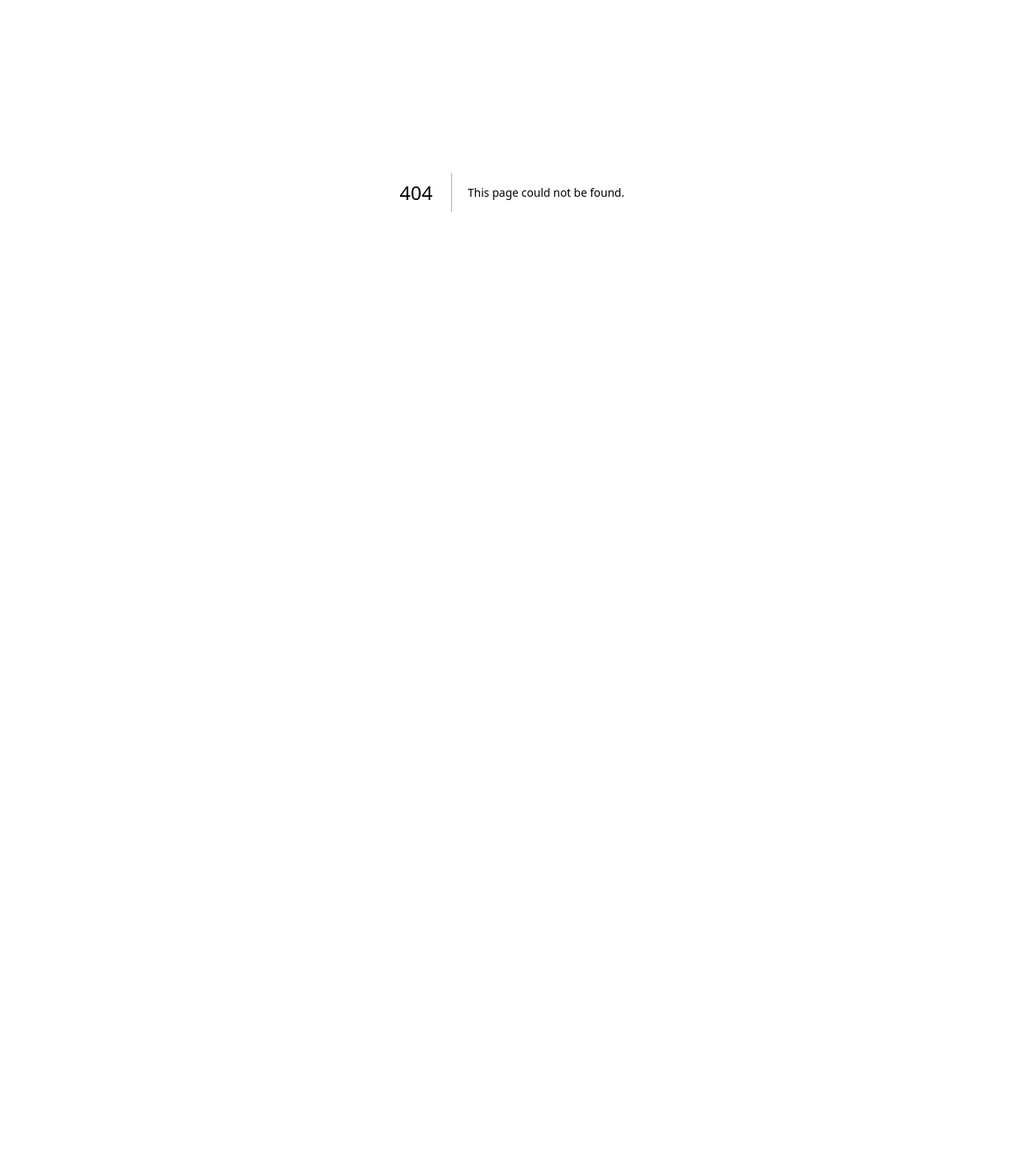
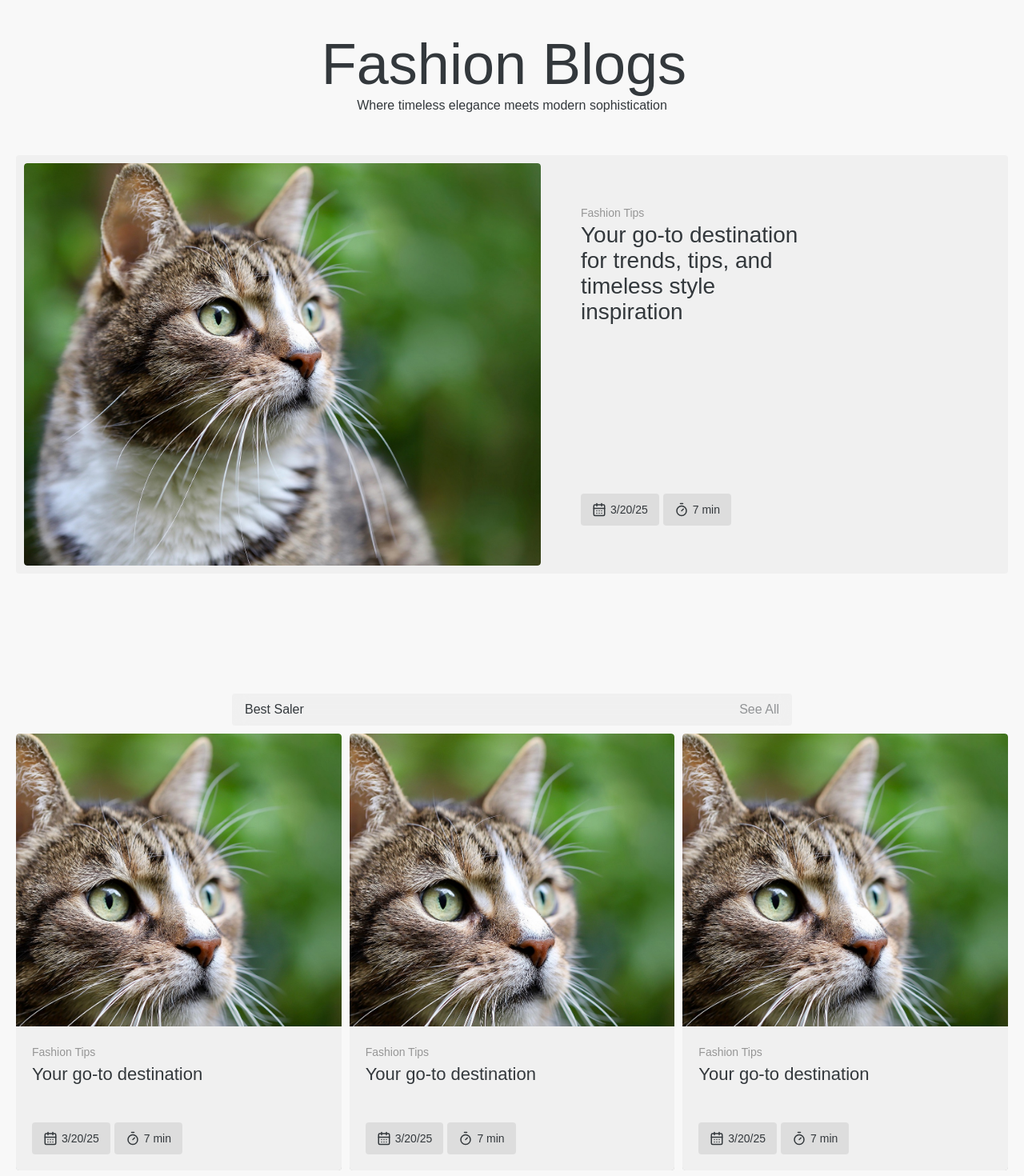
Before and after one commit to TamimHossain031/vintora, a Next.js app: page /blogs in a window 1280 px wide. Before the commit this address had no page. Shown: the part 160-1630 px from the top of the page at 80% size. Before the commit the page ends 800 px from the top, so only its background shows below. Built offline with nearby package versions, Linux system fonts and the light colour scheme; a web font is replaced by a local one.

Commit message:
inprogres

```diff
--- /dev/null
+++ b/app/blogs/layout.js
@@ -0,0 +1,10 @@
+import Footer from "@/components/common/Footer";
+
+export default function layout({children}) {
+  return (
+    <>
+    {children}
+    <Footer/>
+    </>
+  )
+}
--- /dev/null
+++ b/app/blogs/page.js
@@ -0,0 +1,126 @@
+'use client'
+import BlogEstimate from "@/components/ui/BlogEstimate";
+import PageHeader from "@/components/ui/PageHeader";
+import { motion } from "framer-motion";
+import Image from "next/image";
+import Link from "next/link";
+export default function page() {
+  return (
+    <section className="pt-[200px] max-w-[1440px] mx-auto px-5">
+      <PageHeader
+        title="Fashion Blogs"
+        subTitle="Where timeless elegance meets modern sophistication"
+      />
+      <div className="mb-[150px]">
+        <motion.div
+        initial={{ opacity: 0, y: 20 }}
+        whileInView={{ opacity: 1, y: 0 }}
+        transition={{ duration: 0.5, delay: 0.4 }}
+        className="mb-[150px]"
+        >
+          <Link href={"/"}>
+            <div className="p-[10px] rounded bg-[#f0f0f0] grid grid-cols-1 lg:grid-cols-2 xl:grid-cols-[1fr_minmax(0,_524px)] gap-[50px] group">
+              <div className="aspect-[786/612] overflow-hidden rounded">
+                <figure className="w-full h-full relative group-hover:scale-105 transition-all duration-500">
+                  <Image
+                    src="/hero/1.jpg"
+                    fill
+                    alt="hero"
+                    className="object-cover object-center rounded"
+                  />
+                </figure>
+              </div>
+
+              <div className="py-[50px] flex flex-col justify-between">
+                <div>
+                  <small className="text-sm text-[#969696]">Fashion Tips</small>
+                  <h5 className="text-[28px] font-medium leading-[32px] max-w-[300px]">
+                    Your go-to destination for trends, tips, and timeless style
+                    inspiration
+                  </h5>
+                </div>
+                <BlogEstimate />
+              </div>
+            </div>
+          </Link>
+        </motion.div>
+
+        <nav className="max-w-[700px] mx-auto px-4 flex justify-between w-full py-2 bg-[#ebebeb94] backdrop-blur-[10px] rounded sticky top-[100px] z-50 ">
+          <h4>Best Saler</h4>
+          <Link
+            href={"/"}
+            className="text-base opacity-50 hover:opacity-100 transition-all duration-300"
+          >
+            See All
+          </Link>
+        </nav>
+
+        <div className="grid grid-cols-1 md:grid-cols-2 lg:grid-cols-3 mt-[10px] gap-[10px] min-h-[546px] mt-[10px]">
+          <Link href={"/"}>
+            <div className="relative w-full max-h-[546px] h-full overflow-hidden group rounded">
+              <Image
+                src="/hero/1.jpg"
+                fill
+                alt="hero"
+                className="object-cover object-center rounded group-hover:scale-105 transition-all duration-500"
+              />
+
+              <div className="absolute bottom-0 left-0 w-full bg-[#f0f0f0] flex flex-col justify-between p-[20px] h-[180px] group-hover:h-[200px] transition-all duration-500">
+                <div>
+                  <small className="text-sm text-[#969696]">Fashion Tips</small>
+                  <h5 className="text-[22px] font-medium leading-[32px] max-w-[300px]">
+                    Your go-to destination
+                  </h5>
+                </div>
+
+                <BlogEstimate />
+              </div>
+            </div>
+          </Link>
+          <Link href={"/"}>
+            <div className="relative w-full max-h-[546px] h-full overflow-hidden group rounded">
+              <Image
+                src="/hero/1.jpg"
+                fill
+                alt="hero"
+                className="object-cover object-center rounded group-hover:scale-105 transition-all duration-500"
+              />
+
+              <div className="absolute bottom-0 left-0 w-full bg-[#f0f0f0] flex flex-col justify-between p-[20px] h-[180px] group-hover:h-[200px] transition-all duration-500">
+                <div>
+                  <small className="text-sm text-[#969696]">Fashion Tips</small>
+                  <h5 className="text-[22px] font-medium leading-[32px] max-w-[300px]">
+                    Your go-to destination
+                  </h5>
+                </div>
+
+                <BlogEstimate />
+              </div>
+            </div>
+          </Link>
+          <Link href={"/"}>
+            <div className="relative w-full max-h-[546px] h-full overflow-hidden group rounded">
+              <Image
+                src="/hero/1.jpg"
+                fill
+                alt="hero"
+                className="object-cover object-center rounded group-hover:scale-105 transition-all duration-500"
+              />
+
+              <div className="absolute bottom-0 left-0 w-full bg-[#f0f0f0] flex flex-col justify-between p-[20px] h-[180px] group-hover:h-[200px] transition-all duration-500">
+                <div>
+                  <small className="text-sm text-[#969696]">Fashion Tips</small>
+                  <h5 className="text-[22px] font-medium leading-[32px] max-w-[300px]">
+                    Your go-to destination
+                  </h5>
+                </div>
+
+                <BlogEstimate />
+              </div>
+            </div>
+          </Link>
+        </div>
+      </div>
+    </section>
+  );
+}
```
